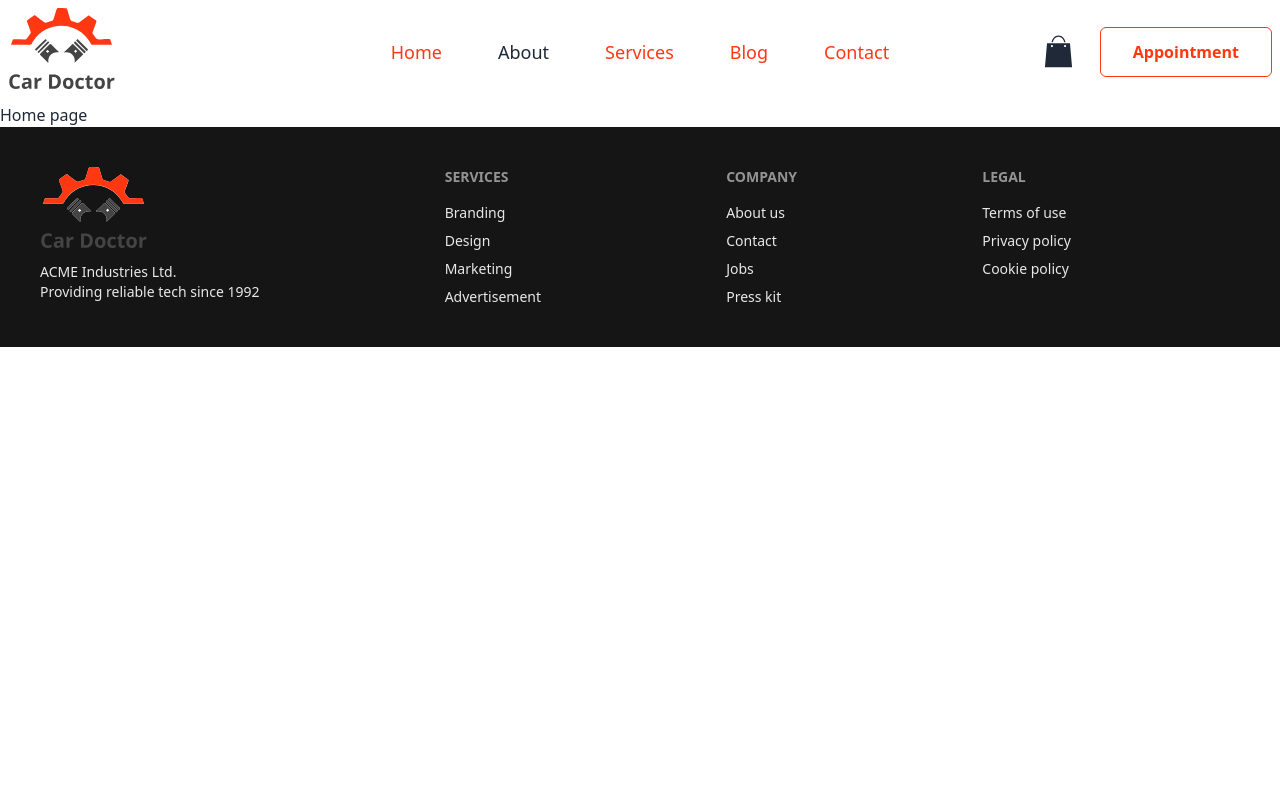
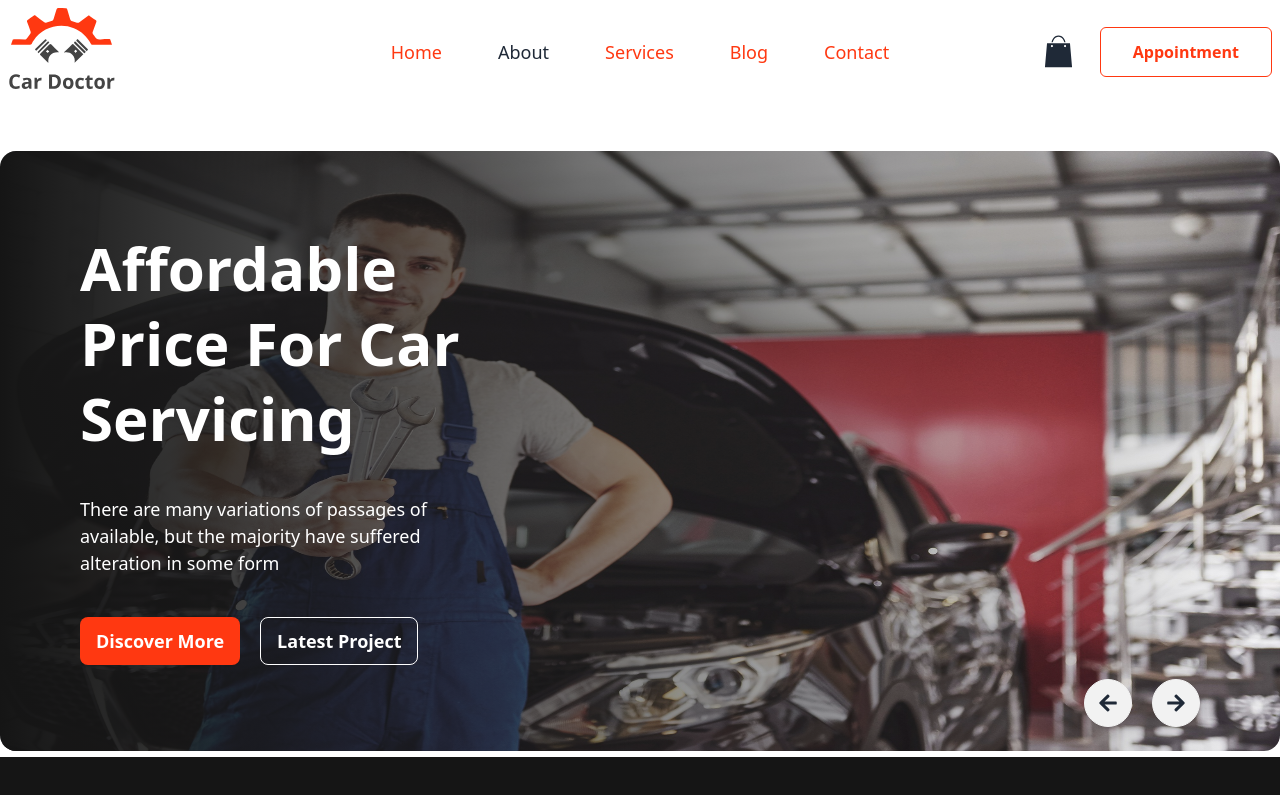
Before and after one commit to Haruntahid/Car-Doctor, a React (Vite) app in the folder client/: page / in a window 1280 px wide. Shown: the top 795 px of the page. Built offline with nearby package versions, Linux system fonts and the light colour scheme.

Commit message:
added banner section

```diff
--- a/client/src/Pages/Home.jsx
+++ b/client/src/Pages/Home.jsx
@@ -1,7 +1,9 @@
+import Banner from "../components/Banner";
+
 function Home() {
   return (
     <>
-      <h2>Home page</h2>
+      <Banner />
     </>
   );
 }
--- /dev/null
+++ b/client/src/components/Banner.jsx
@@ -0,0 +1,149 @@
+import img1 from "../assets/images/banner/1.jpg";
+import img2 from "../assets/images/banner/2.jpg";
+import img3 from "../assets/images/banner/3.jpg";
+import img4 from "../assets/images/banner/4.jpg";
+import { FaArrowRight } from "react-icons/fa";
+import { FaArrowLeft } from "react-icons/fa";
+
+function Banner() {
+  return (
+    <>
+      <div className="carousel w-full lg:h-[600px] mt-12">
+        <div id="slide1" className="carousel-item relative w-full">
+          <img src={img1} className="w-full rounded-2xl" />
+          <div className="absolute justify-start  pt-20 pl-20 w-full bg-gradient-to-r from-[#151515] to-[rgba(21, 21, 21, 0.00)] h-full rounded-2xl">
+            <div className="w-4/12">
+              <p className="text-6xl font-bold text-white leading-[75px]">
+                Affordable Price For Car Servicing
+              </p>
+              <p className="text-white my-10 text-[18px]">
+                There are many variations of passages of available, but the
+                majority have suffered alteration in some form
+              </p>
+              <div>
+                <button className="btn bg-[#FF3811] border-none text-white font-semibold text-[18px]">
+                  Discover More
+                </button>
+                <button className="btn btn-outline text-white border-white ml-5 font-semibold text-[18px]">
+                  Latest Project
+                </button>
+              </div>
+            </div>
+          </div>
+          <div className="absolute flex justify-end transform -translate-y-1/2  right-20 bottom-0">
+            <a
+              href="#slide4"
+              className="btn btn-circle mr-5 hover:bg-[#FF3811]"
+            >
+              <FaArrowLeft size={20} />
+            </a>
+            <a href="#slide2" className="btn btn-circle hover:bg-[#FF3811]">
+              <FaArrowRight size={20} />
+            </a>
+          </div>
+        </div>
+        <div id="slide2" className="carousel-item relative w-full">
+          <img src={img2} className="w-full rounded-2xl" />
+          <div className="absolute justify-start  pt-20 pl-20 w-full bg-gradient-to-r from-[#151515] to-[rgba(21, 21, 21, 0.00)] h-full rounded-2xl">
+            <div className="w-4/12">
+              <p className="text-6xl font-bold text-white leading-[75px]">
+                Affordable Price For Car Servicing
+              </p>
+              <p className="text-white my-10 text-[18px]">
+                There are many variations of passages of available, but the
+                majority have suffered alteration in some form
+              </p>
+              <div>
+                <button className="btn bg-[#FF3811] border-none text-white font-semibold text-[18px]">
+                  Discover More
+                </button>
+                <button className="btn btn-outline text-white border-white ml-5 font-semibold text-[18px]">
+                  Latest Project
+                </button>
+              </div>
+            </div>
+          </div>
+          <div className="absolute flex justify-end transform -translate-y-1/2  right-20 bottom-0">
+            <a
+              href="#slide1"
+              className="btn btn-circle mr-5 hover:bg-[#FF3811]"
+            >
+              <FaArrowLeft size={20} />
+            </a>
+            <a href="#slide3" className="btn btn-circle hover:bg-[#FF3811]">
+              <FaArrowRight size={20} />
+            </a>
+          </div>
+        </div>
+        <div id="slide3" className="carousel-item relative w-full">
+          <img src={img3} className="w-full rounded-2xl" />
+          <div className="absolute justify-start  pt-20 pl-20 w-full bg-gradient-to-r from-[#151515] to-[rgba(21, 21, 21, 0.00)] h-full rounded-2xl">
+            <div className="w-4/12">
+              <p className="text-6xl font-bold text-white leading-[75px]">
+                Affordable Price For Car Servicing
+              </p>
+              <p className="text-white my-10 text-[18px]">
+                There are many variations of passages of available, but the
+                majority have suffered alteration in some form
+              </p>
+              <div>
+                <button className="btn bg-[#FF3811] border-none text-white font-semibold text-[18px]">
+                  Discover More
+                </button>
+                <button className="btn btn-outline text-white border-white ml-5 font-semibold text-[18px]">
+                  Latest Project
+                </button>
+              </div>
+            </div>
+          </div>
+          <div className="absolute flex justify-end transform -translate-y-1/2  right-20 bottom-0">
+            <a
+              href="#slide2"
+              className="btn btn-circle mr-5 hover:bg-[#FF3811]"
+            >
+              <FaArrowLeft size={20} />
+            </a>
+            <a href="#slide4" className="btn btn-circle hover:bg-[#FF3811]">
+              <FaArrowRight size={20} />
+            </a>
+          </div>
+        </div>
+        <div id="slide4" className="carousel-item relative w-full">
+          <img src={img4} className="w-full rounded-2xl" />
+          <div className="absolute justify-start  pt-20 pl-20 w-full bg-gradient-to-r from-[#151515] to-[rgba(21, 21, 21, 0.00)] h-full rounded-2xl">
+            <div className="w-4/12">
+              <p className="text-6xl font-bold text-white leading-[75px]">
+                Affordable Price For Car Servicing
+              </p>
+              <p className="text-white my-10 text-[18px]">
+                There are many variations of passages of available, but the
+                majority have suffered alteration in some form
+              </p>
+              <div>
+                <button className="btn bg-[#FF3811] border-none text-white font-semibold text-[18px]">
+                  Discover More
+                </button>
+                <button className="btn btn-outline text-white border-white ml-5 font-semibold text-[18px]">
+                  Latest Project
+                </button>
+              </div>
+            </div>
+          </div>
+          <div className="absolute flex justify-end transform -translate-y-1/2  right-20 bottom-0">
+            <a
+              href="#slide3"
+              className="btn btn-circle mr-5 hover:bg-[#FF3811]"
+            >
+              <FaArrowLeft size={20} />
+            </a>
+            <a href="#slide1" className="btn btn-circle hover:bg-[#FF3811]">
+              <FaArrowRight size={20} />
+            </a>
+          </div>
+        </div>
+      </div>
+    </>
+  );
+}
+
+export default Banner;
```
Also changed, not shown: client/src/components/AboutUs.jsx (added).
